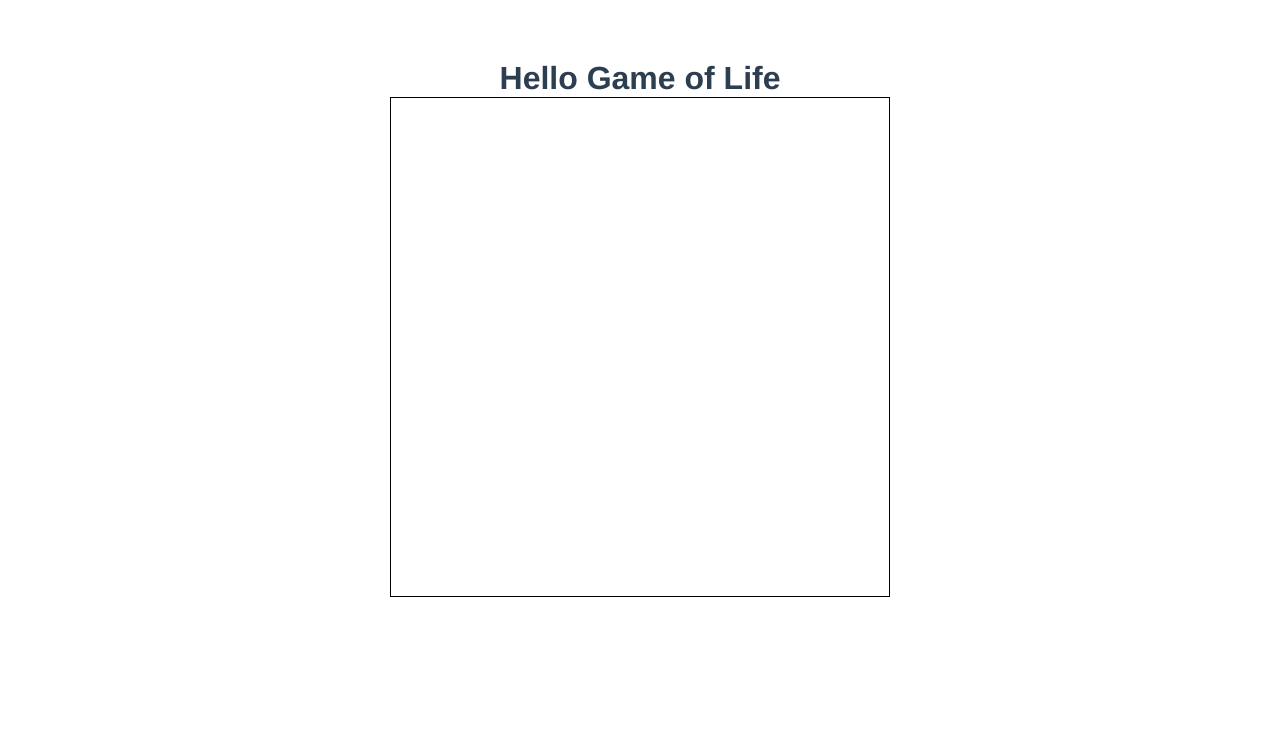
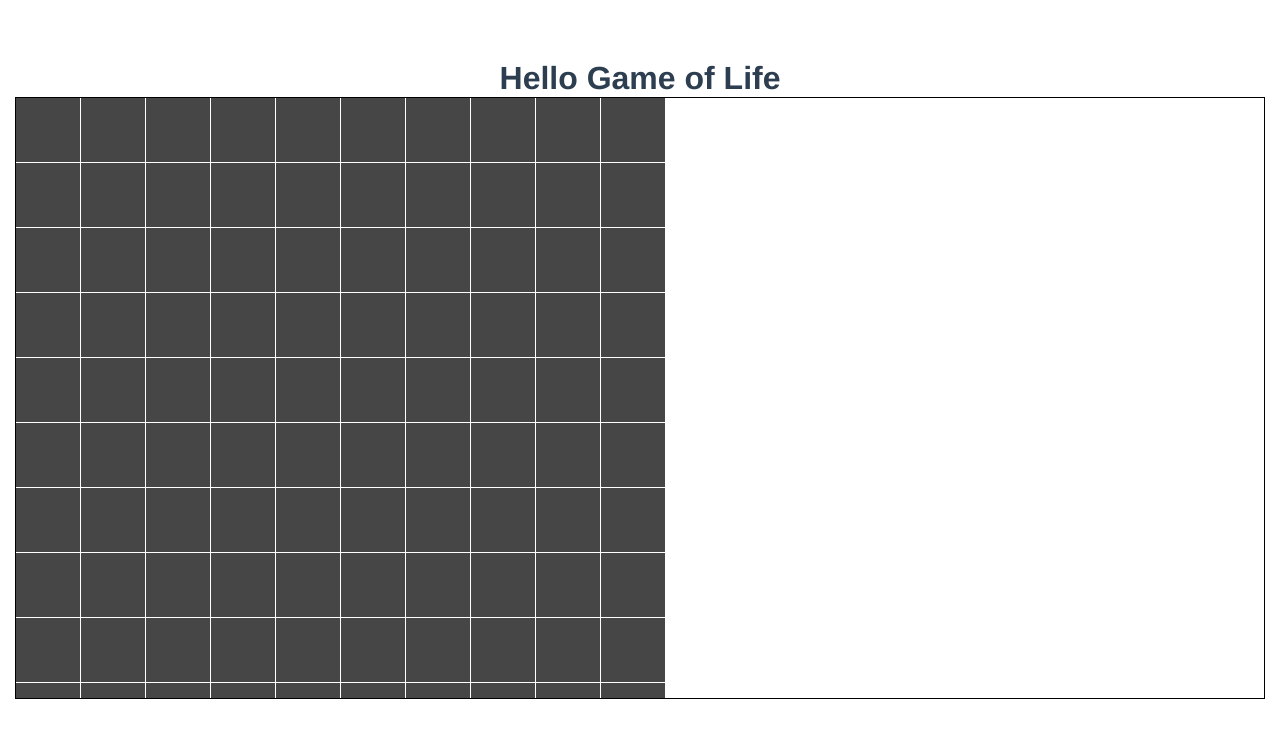
Before and after one commit to reiware/game-of-life, a website built with Vite: page index.html in a window 1280 px wide. Built offline with nearby package versions, Linux system fonts and the light colour scheme.

Commit message:
Basic canvas grid

```diff
--- a/src/main.ts
+++ b/src/main.ts
@@ -1,7 +1,40 @@
-import './style.css'
+import './style.css';
 
-const app = document.querySelector<HTMLDivElement>('#app')!
+const app = document.querySelector<HTMLDivElement>('#app')!;
 
 app.innerHTML = `
   <h1>Hello Game of Life</h1>
-`
+`;
+
+const canvas = document.getElementById('game') as HTMLCanvasElement;
+const ctx = canvas.getContext('2d');
+
+const resizeCanvas = () => {
+  canvas.width = window.innerWidth - 32;
+  canvas.height = window.innerHeight - 200;
+};
+
+resizeCanvas();
+window.addEventListener('resize', resizeCanvas);
+
+const NUMBER_OF_CELLS = 10;
+const CELL_SIZE = 64;
+
+const init = () => {
+  if (!canvas || !ctx) return;
+  const cells = new Array(NUMBER_OF_CELLS * NUMBER_OF_CELLS).fill(0);
+  console.log(cells);
+  let rowIndex = 0;
+  for (let i = 0; i < cells.length; i++) {
+    if (i > 0 && i % NUMBER_OF_CELLS === 0) { rowIndex += 1; }
+    ctx.fillStyle = 'rgb(70,70,70)';
+    ctx.fillRect(
+      CELL_SIZE * (i % NUMBER_OF_CELLS) + (1 * (i % NUMBER_OF_CELLS)),
+      rowIndex * CELL_SIZE + (1 * rowIndex),
+      CELL_SIZE,
+      CELL_SIZE,
+    );
+  }
+};
+
+init();
--- a/src/style.css
+++ b/src/style.css
@@ -35,6 +35,6 @@ body {
 
 #game {
     border: 1px solid black;
-    height: 50rem;
-    width: 50rem;
+    min-height: 50rem;
+    min-width: 50rem;
 }
```
